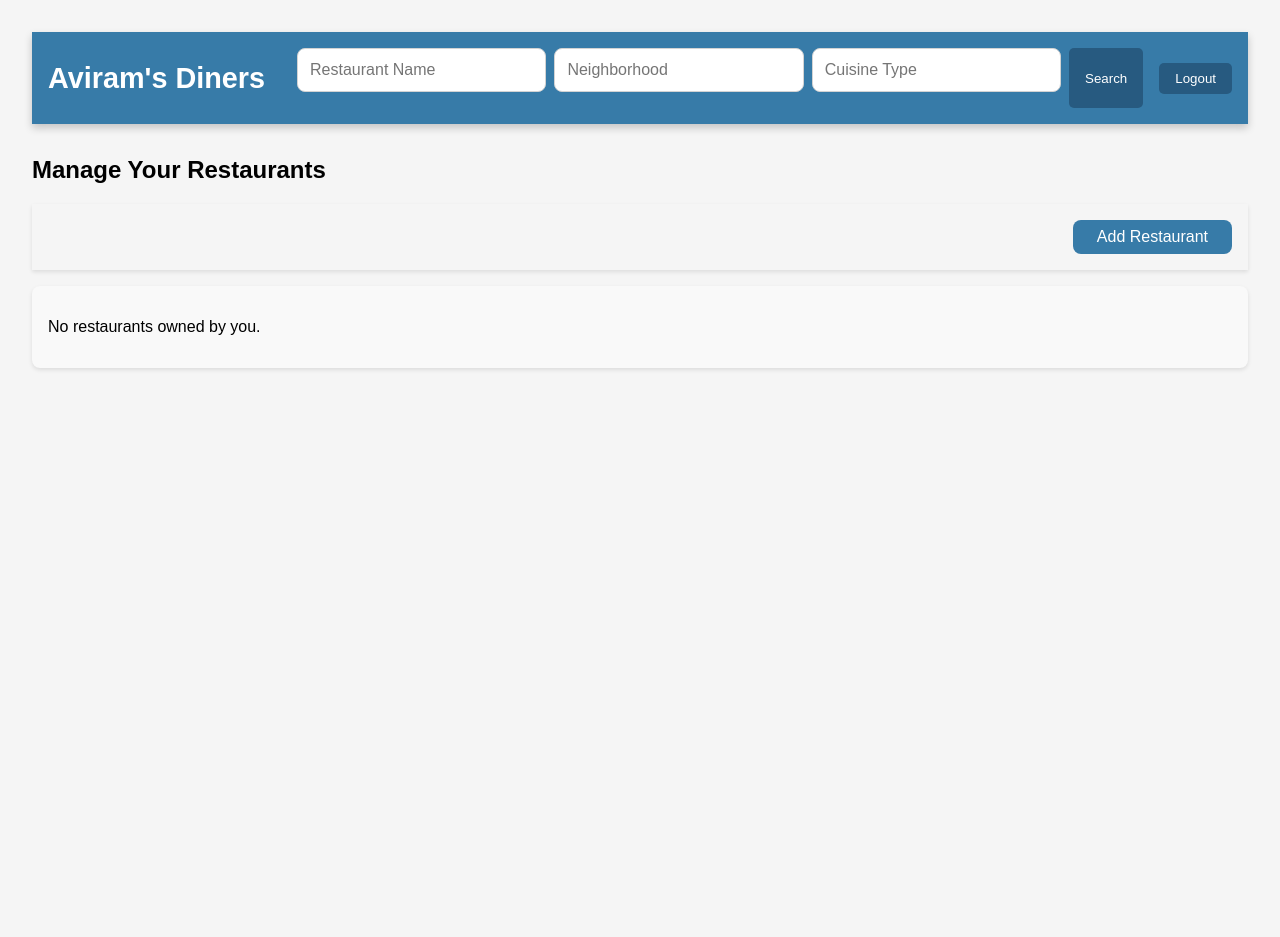
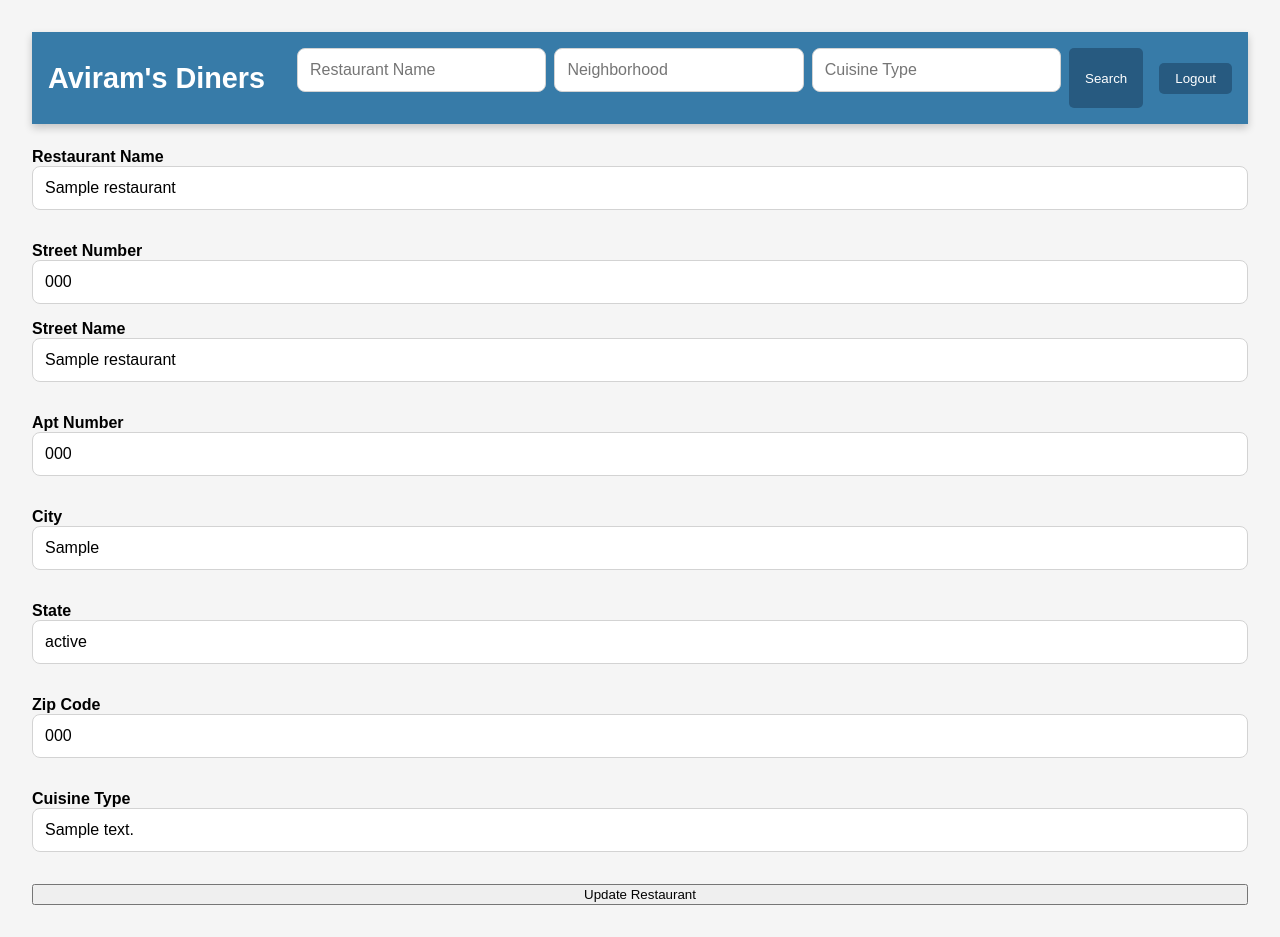
Before and after one commit to Shameer-Ahmad/Databases, a Flask app: page /restaurants/edit/1 in a window 1280 px wide. Before the commit the page ends 370 px from the top, so only its background shows below. Run offline with Flask 3, Linux system fonts and the light colour scheme; the visitor is signed in with stand-in values (Sample User, id 1); tables that the repository leaves empty hold one stand-in row (values such as "Sample post").

Commit message:
fixes to edit restaurant

```diff
--- a/P3/website/restaurants.py
+++ b/P3/website/restaurants.py
@@ -163,6 +163,8 @@
 
     # Render the manage restaurants page
     return render_template("manage_restaurants.html", restaurants=restaurants)
+
+
 @restaurants.route("/edit/<int:id>", methods=["GET", "POST"])
 def edit_restaurant(id):
     # Check if user is logged in
@@ -180,7 +182,7 @@
     if not restaurant:
         cursor.close()
         conn.close()
-        return jsonify({"error": "Restaurant not found or unauthorized"}), 404
+        return "Restaurant not found or unauthorized", 404
 
     # If POST request, update the restaurant
     if request.method == "POST":
--- a/P3/website/templates/edit_restaurant.html
+++ b/P3/website/templates/edit_restaurant.html
@@ -1,47 +1,57 @@
 {% extends 'base.html' %}
 
+{% block title %}Edit Restaurant - Aviram's Diners{% endblock %}
+
+{% block header %}
+    <h1>Edit Restaurant</h1>
+{% endblock %}
+
 {% block content %}
+    <!-- Display any flashed messages -->
+    <form id="edit-restaurant-form" method="POST" action="{{ url_for('restaurants.edit_restaurant', id=restaurant['restaurant_id']) }}">
+        <div class="form-group">
+            <label for="restaurant_name">Restaurant Name</label>
+            <input name="restaurant_name" id="restaurant_name" type="text" value="{{ restaurant['restaurant_name'] }}" required>
+        </div>
 
-<h2>Manage Your Restaurants</h2>
+        <!-- Street Number and Street Name on the same line with different widths -->
+        <div class="form-group address-fields">
+            <div class="street-number">
+                <label for="street_number">Street Number</label>
+                <input name="street_number" id="street_number" type="text" value="{{ restaurant['street_number'] }}" required>
+            </div>
 
-<!-- Add Restaurant Button -->
-<div class="manage-bar">
-    <a href="{{ url_for('restaurants.create_restaurant_form') }}" class="manage-button">Add Restaurant</a>
-</div>
+            <div class="street-name">
+                <label for="street_name">Street Name</label>
+                <input name="street_name" id="street_name" type="text" value="{{ restaurant['street_name'] }}" required>
+            </div>
+        </div>
 
-<div class="manage-restaurants-list">
-    {% if restaurants %}
-        <ul>
-            {% for restaurant in restaurants %}
-            <li>
-                <strong>{{ restaurant['restaurant_name'] }}</strong>
-                <div style="margin-bottom: 0.2rem;">
-                    {{ restaurant['street_number'] }} {{ restaurant['street_name'] }},
-                    {{ restaurant['city'] }}, {{ restaurant['state'] }} {{ restaurant['zip_code'] }}
-                </div>
-                <div style="font-style: italic; color: gray; margin-top: 0.1rem;">
-                    {{ restaurant['cuisine_type'] }}
-                </div>
-                <div class="action-buttons">
-                    <a href="{{ url_for('restaurants.edit_restaurant', id=restaurant['restaurant_id']) }}"
-                       class="edit-button"
-                       style="background-color: #28a745; color: #fff; padding: 0.5rem 1rem; border-radius: 8px; min-width: 100px; text-align: center;">
-                        Edit
-                    </a>
+        <div class="form-group">
+            <label for="apt_number">Apt Number</label>
+            <input name="apt_number" id="apt_number" type="text" value="{{ restaurant['apt_number'] }}">
+        </div>
 
-                    <form action="{{ url_for('restaurants.delete_restaurant', id=restaurant['restaurant_id']) }}" method="POST" style="display: inline;">
-                        <button type="submit" class="delete-button"
-                                style="background-color: #dc3545; color: #fff; padding: 0.5rem 1rem; border: none; border-radius: 8px; min-width: 100px;">
-                            Delete
-                        </button>
-                    </form>
-                </div>
-            </li>
-            {% endfor %}
-        </ul>
-    {% else %}
-        <p>No restaurants owned by you.</p>
-    {% endif %}
-</div>
+        <div class="form-group">
+            <label for="city">City</label>
+            <input name="city" id="city" type="text" value="{{ restaurant['city'] }}" required>
+        </div>
 
+        <div class="form-group">
+            <label for="state">State</label>
+            <input name="state" id="state" type="text" value="{{ restaurant['state'] }}" required>
+        </div>
+
+        <div class="form-group">
+            <label for="zip_code">Zip Code</label>
+            <input name="zip_code" id="zip_code" type="text" value="{{ restaurant['zip_code'] }}" required>
+        </div>
+
+        <div class="form-group">
+            <label for="cuisine_type">Cuisine Type</label>
+            <input name="cuisine_type" id="cuisine_type" type="text" value="{{ restaurant['cuisine_type'] }}" required>
+        </div>
+
+        <button class="btn btn-blue" type="submit">Update Restaurant</button>
+    </form>
 {% endblock %}
```
Also changed, not shown: P3/website/static/style.css (+8 -44 lines), P3/website/templates/manage_restaurants.html (+9 -2 lines).
